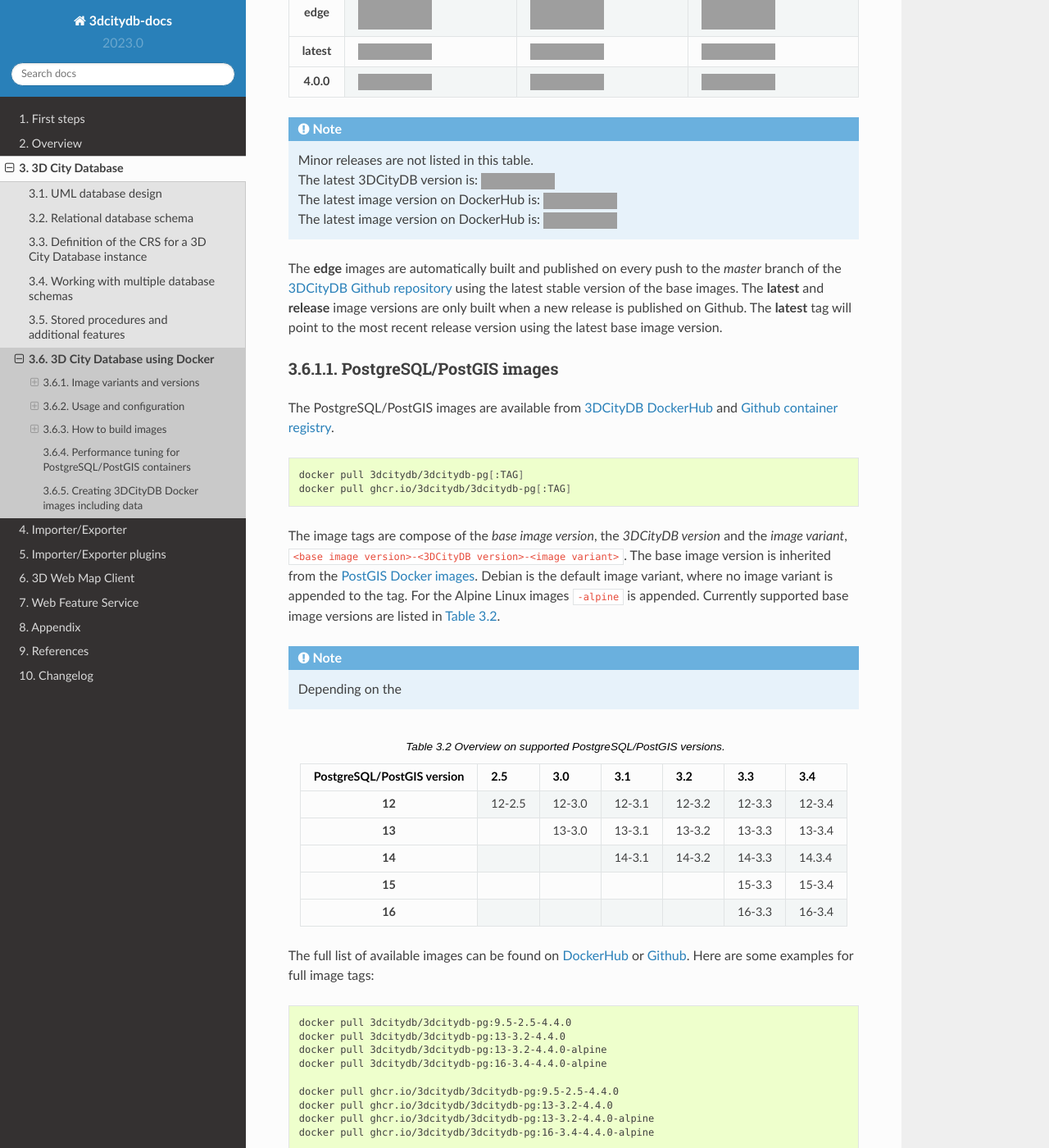
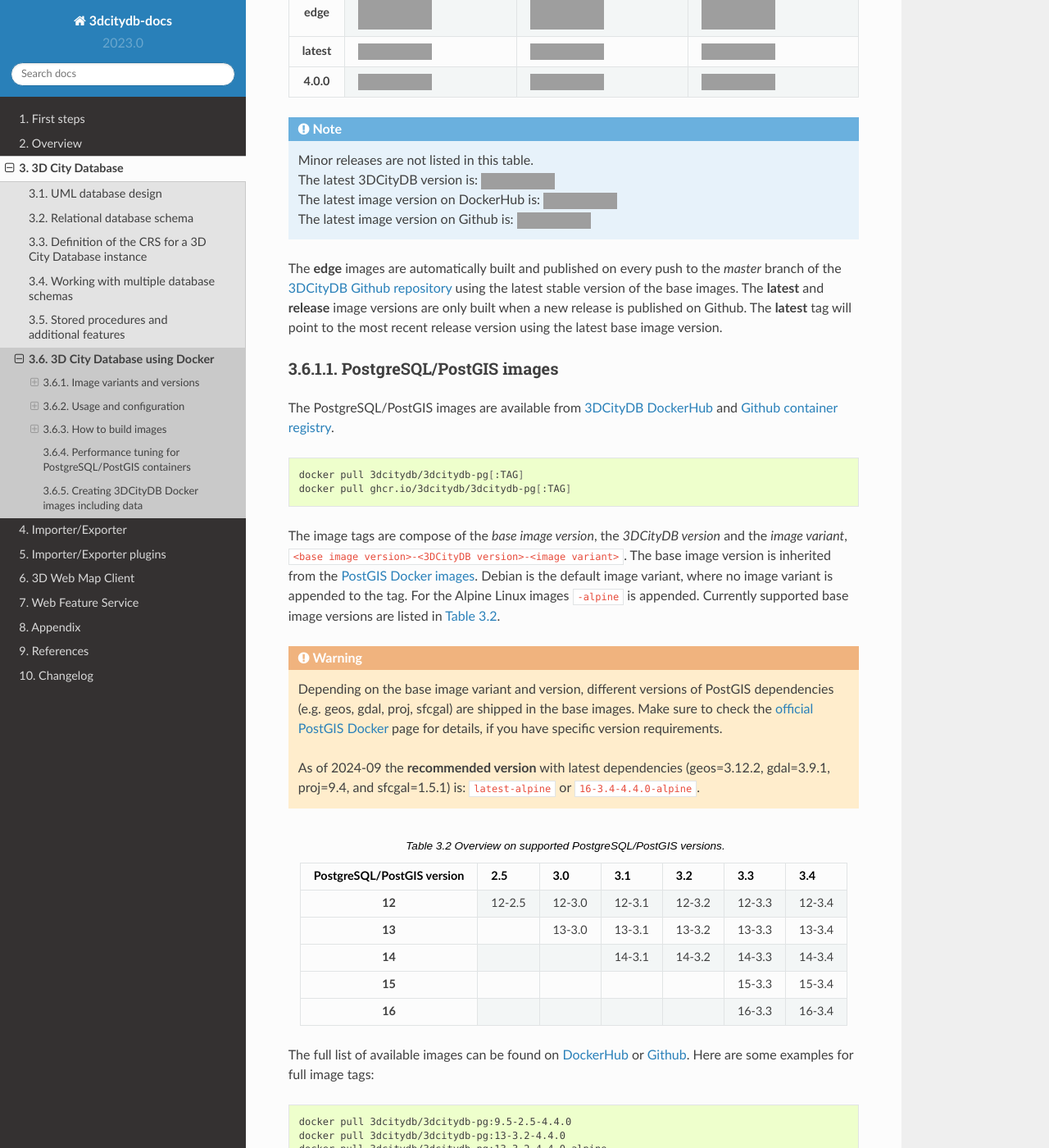
Before and after one commit to 3dcitydb/3dcitydb-docs, a Sphinx documentation site: the page built from source/3dcitydb/docker.rst, in a window 1280 px wide and 1400 px high, scrolled down 1207 px, cut to the strip 0-1400 px from the top of the window. Shown: the whole strip at 82% size. Built offline with Sphinx 7.4.7 and the Read the Docs theme 2.0.0, drawn with Linux system fonts in a browser that asks for light colours; grey boxes are pictures that could not be loaded.

Commit message:
Latest 3DCityDb Docker images updates

```diff
--- a/source/3dcitydb/docker.rst
+++ b/source/3dcitydb/docker.rst
@@ -97,7 +97,7 @@
   | Minor releases are not listed in this table.
   | The latest 3DCityDB version is: |version-badge-github|
   | The latest image version on DockerHub is: |version-badge-dockerhub|
-  | The latest image version on DockerHub is: |version-badge-ghcr|
+  | The latest image version on Github  is: |version-badge-ghcr|
 
 The **edge** images are automatically built and published on every push to the
 *master* branch of the `3DCityDB Github repository <https://github.com/3dcitydb/
@@ -130,7 +130,15 @@
 tag. For the Alpine Linux images ``-alpine`` is appended. Currently supported
 base image versions are listed in :numref:`citydb_docker_tbl_pgversions`.
 
-.. note:: Depending on the
+.. warning:: Depending on the base image variant and version, different
+  versions of PostGIS dependencies (e.g. geos, gdal, proj, sfcgal)
+  are shipped in the  base images. Make sure to check the
+  `official PostGIS Docker <https://hub.docker.com/r/postgis/postgis>`_
+  page for details, if you have specific version requirements.
+
+  As of 2024-09 the **recommended version** with latest dependencies
+  (geos=3.12.2, gdal=3.9.1, proj=9.4, and sfcgal=1.5.1) is:
+  ``latest-alpine`` or ``16-3.4-4.4.0-alpine``.
 
 .. list-table:: Overview on supported PostgreSQL/PostGIS versions.
   :widths: auto
@@ -166,7 +174,7 @@
     - 14-3.1
     - 14-3.2
     - 14-3.3
-    - 14.3.4
+    - 14-3.4
   * - 15
     -
     -
@@ -657,10 +665,10 @@
 .. 4.0.0
 
 .. |psql-deb-size-v4.0.0| image:: https://img.shields.io/docker/image-size/
-  3dcitydb/3dcitydb-pg/14-3.2-4.0.0?label=image%20size&logo=Docker&logoColor=white&style=flat-square
+  3dcitydb/3dcitydb-pg/14-3.4-4.0.0?label=image%20size&logo=Docker&logoColor=white&style=flat-square
   :target: https://hub.docker.com/r/3dcitydb/3dcitydb-pg
 
 .. |psql-alp-size-v4.0.0| image:: https://img.shields.io/docker/image-size/
-  3dcitydb/3dcitydb-pg/14-3.2-4.0.0-alpine?label=image%20size&logo=Docker&logoColor=white&
+  3dcitydb/3dcitydb-pg/14-3.4-4.0.0-alpine?label=image%20size&logo=Docker&logoColor=white&
   style=flat-square
   :target: https://hub.docker.com/r/3dcitydb/3dcitydb-pg
```
